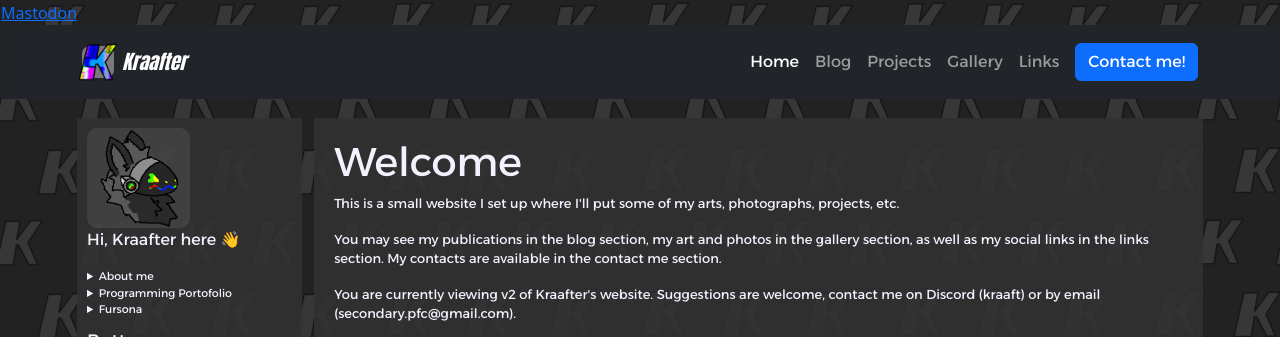
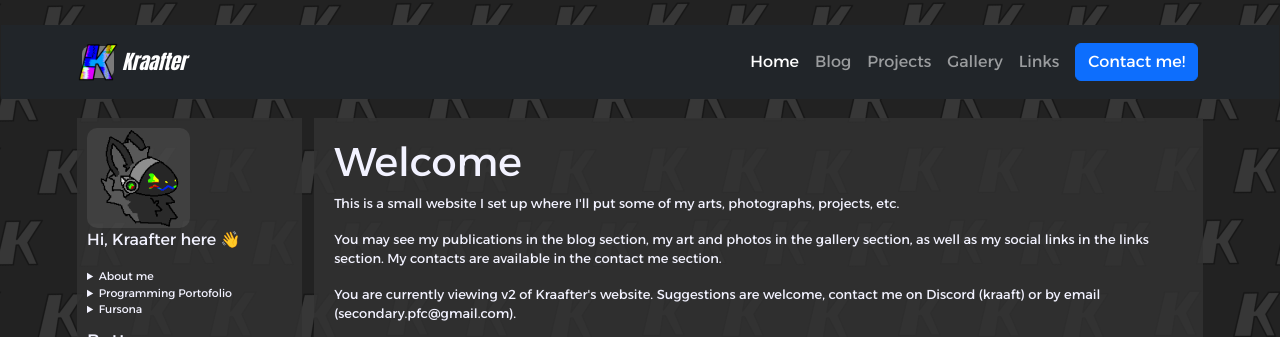
Before and after one commit to Kraafter/kraaftersite-v2, a plain HTML site: page index.html in a window 1280 px wide. Shown: the top 337 px of the page. Drawn offline with Linux system fonts and the light colour scheme.

Commit message:
hide mastodon verif

```diff
--- a/index.html
+++ b/index.html
@@ -38,7 +38,7 @@
     <link rel="stylesheet" href="assets/css/Lightbox-Gallery-baguetteBox.min.css">
     <link rel="stylesheet" href="assets/css/Navbar-Right-Links-Dark-icons.css">
     <link rel="stylesheet" href="assets/css/styles.css">
-    <a rel="me" href="https://furry.engineer/@kraafter">Mastodon</a>
+    <a style="visibility: hidden;" rel="me" href="https://furry.engineer/@kraafter">Mastodon</a>
 </head>
 
 <body style="color: rgb(40,40,40);background: url(&quot;assets/img/332fe2b5.png&quot;), #222222;background-size: 20%, auto;padding: 1px;">
```
